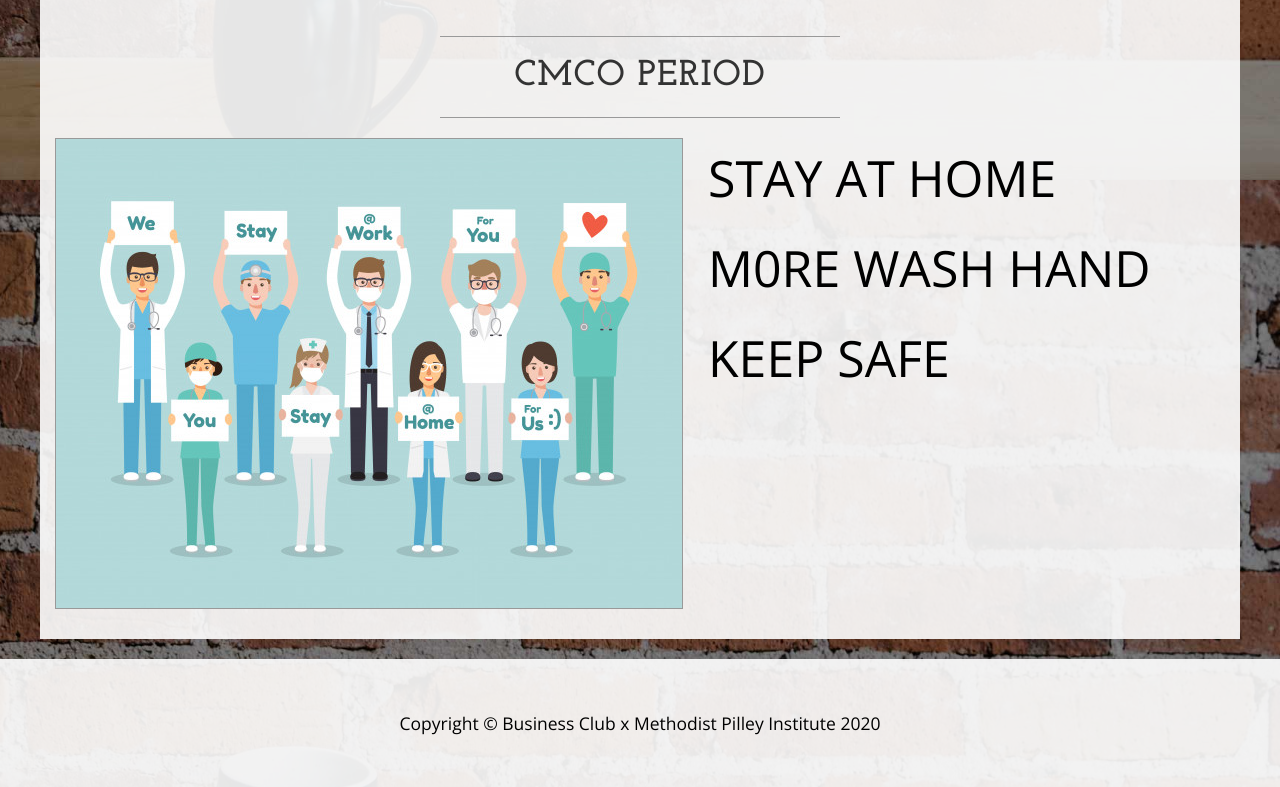
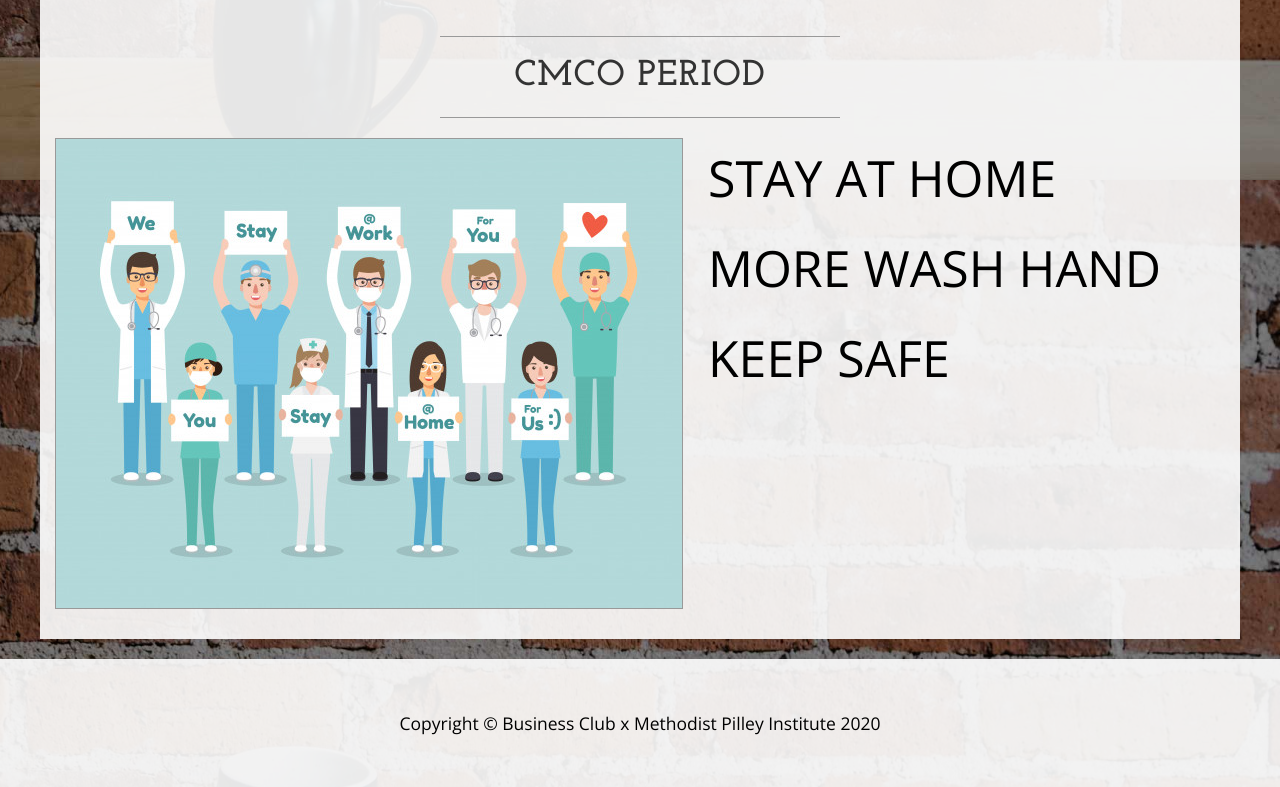
Before and after one commit to mpibusinessclub/bc20, a plain HTML site: page index.html in a window 1280 px wide. Shown: the part 1420-2207 px from the top of the page. Drawn offline with nearby package versions, Linux system fonts and the light colour scheme.

Commit message:
Add files via upload

```diff
--- a/index.html
+++ b/index.html
@@ -137,7 +137,7 @@
                     <img class="img-responsive img-border img-left" src="img/stay2.jpg" alt="">
                     <hr class="visible-xs">
                     <p style="font-size:50px">STAY AT HOME</p>
-                    <p style="font-size:50px">M0RE WASH HAND</p>
+                    <p style="font-size:50px">MORE WASH HAND</p>
                     <p style="font-size:50px">KEEP SAFE</p>
                 </div>
             </div>
```
